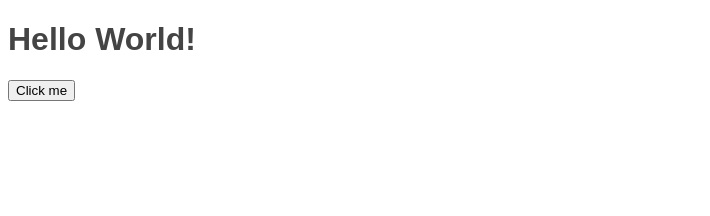
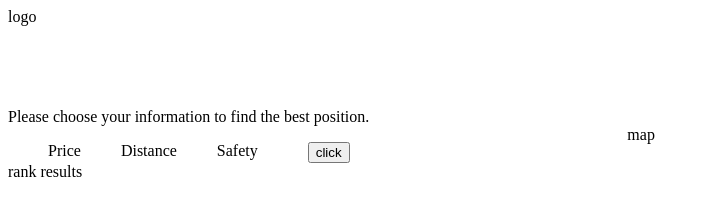
Before and after one commit to goldironhack/IH-Project-2018-5ae04bd4ef7dd40014dd1764_webapp_phase1, a plain HTML site: page index.html in a window 1280 px wide. Shown: the whole page, without its empty margins (0-710 px from the left). Drawn offline with Linux system fonts and the light colour scheme.

Commit message:
Automatic commit. Done before go to queltrics

```diff
--- a/index.html
+++ b/index.html
@@ -1,15 +1,41 @@
 <!DOCTYPE html>
 <html lang="en">
 <head>
-    <meta charset="UTF-8">
-    <title></title>
-    <link rel="stylesheet" href="style.css">
+	<meta charset="UTF-8">
+	<title>webapp_phase1</title>
+	<link rel="stylesheet" href="style.css">
 </head>
 <body>
-    <div class="container">
-        <h1>Hello World!</h1>
-        <button id="btn">Click me</button>
-    </div>
-    <script src="index.js"></script>
+	<div id="header" class="header" style="height: 100px;"> logo</div>
+	<div class="selectBox Clearfix" id="selectBox">	</div>
+	<div>Please choose your information to find the best position.</div>
+	<div class="content" id="content" style="height: 530px;">
+		<div class="leftCon" id="leftCon">
+			<div id="r-result">	</div>
+			<div class="choice">
+			<dl class="sortingList Clearfix" id="sortingList ">
+				<dd class="price">
+					Price
+				</dd>
+			    <dd class="distance">
+			        Distance
+			    </dd>
+			    <dd class="safety">
+			        Safety
+			    </dd>
+			</dl>
+			</div>
+			<div class="search">
+				<button>click</button>
+			</div>
+			<div class="rent-results" id="rentcontent">rank results</div>
+		</div>
+
+		<div class="mapBox" id="mapBox">map</div>
+
+	</div>
+
+	<script src="index.js"></script>
+
 </body>
 </html>
--- a/index.js
+++ /dev/null
@@ -1,6 +0,0 @@
-
-(function () {
-    document.getElementById("btn").addEventListener("click", function () {
-        alert("Hi! :)");
-    });
-})();
--- a/style.css
+++ b/style.css
@@ -1,9 +1,8 @@
-body {
-    color: #444;
-    font-family: Arial, sans-serif;
-}
 
-.container {
-    width: 100%;
-    max-width: 960px;
-}
+		.price{float: left;}
+		.distance{float: left;}
+		.safety{float: left;}
+		.leftCon{float: left;width: 49%;border: 0px solid #000}
+		.mapBox{float: left;height: 447px;width: 49%;border: 0px solid #000}
+		.choice{display: inline;position: relative;}
+		.search{display: inline;position: relative;right: -50px;}
```
